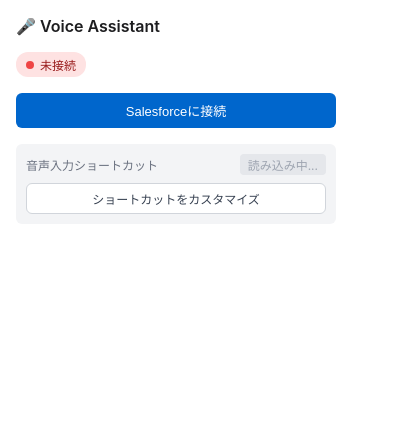
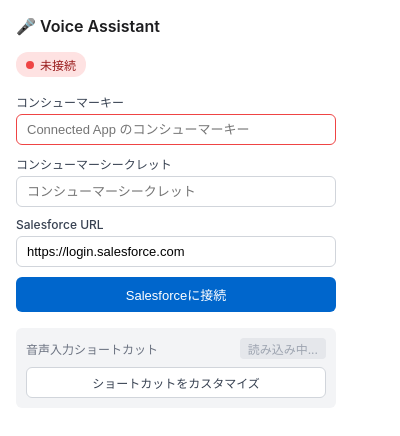
Before and after one commit to iwasatat0107/voiceforce, a browser extension: page popup.html in a window 400 px wide. Both pictures are taken after a click on the button "Salesforceに接続". Drawn offline with Linux system fonts and the light colour scheme.

Commit message:
fix(popup): コンシューマーキー・シークレット入力欄を復元

```diff
--- a/popup.html
+++ b/popup.html
@@ -59,6 +59,32 @@
 
     .section {
       margin-top: 16px;
+    }
+
+    label {
+      display: block;
+      font-size: 12px;
+      font-weight: 500;
+      color: #374151;
+      margin-bottom: 4px;
+    }
+
+    input[type="text"],
+    input[type="password"] {
+      width: 100%;
+      padding: 7px 10px;
+      border: 1px solid #d1d5db;
+      border-radius: 6px;
+      font-size: 13px;
+      box-sizing: border-box;
+      margin-bottom: 10px;
+      outline: none;
+      transition: border-color 0.15s;
+    }
+
+    input[type="text"]:focus,
+    input[type="password"]:focus {
+      border-color: #0066cc;
     }
 
     button {
@@ -143,9 +169,21 @@
     <div id="instance-url" class="instance-url" style="display:none;"></div>
   </div>
 
-  <div class="section">
+  <div id="connect-form" class="section">
+    <label for="client-id-input">コンシューマーキー</label>
+    <input type="text" id="client-id-input" placeholder="Connected App のコンシューマーキー">
+
+    <label for="client-secret-input">コンシューマーシークレット</label>
+    <input type="password" id="client-secret-input" placeholder="コンシューマーシークレット">
+
+    <label for="instance-url-input">Salesforce URL</label>
+    <input type="text" id="instance-url-input" value="https://login.salesforce.com" placeholder="https://login.salesforce.com">
+
     <button id="connect-btn" class="btn-primary">Salesforceに接続</button>
-    <button id="disconnect-btn" class="btn-danger" style="display:none;">接続を解除</button>
+  </div>
+
+  <div id="disconnect-section" class="section" style="display:none;">
+    <button id="disconnect-btn" class="btn-danger">接続を解除</button>
   </div>
 
   <div class="shortcut-section">
--- a/popup.js
+++ b/popup.js
@@ -3,27 +3,32 @@
 const statusBadge = document.getElementById('status-badge');
 const statusText = document.getElementById('status-text');
 const instanceUrlEl = document.getElementById('instance-url');
+const connectForm = document.getElementById('connect-form');
+const disconnectSection = document.getElementById('disconnect-section');
 const connectBtn = document.getElementById('connect-btn');
 const disconnectBtn = document.getElementById('disconnect-btn');
+const clientIdInput = document.getElementById('client-id-input');
+const clientSecretInput = document.getElementById('client-secret-input');
+const instanceUrlInput = document.getElementById('instance-url-input');
 
-async function updateUI(isConnected, instanceUrl) {
+function updateUI(isConnected, instanceUrl) {
   if (isConnected) {
     statusBadge.className = 'status-badge connected';
     statusText.textContent = '接続済み';
     instanceUrlEl.textContent = instanceUrl || '';
     instanceUrlEl.style.display = instanceUrl ? 'block' : 'none';
-    connectBtn.style.display = 'none';
-    disconnectBtn.style.display = 'block';
+    connectForm.style.display = 'none';
+    disconnectSection.style.display = 'block';
   } else {
     statusBadge.className = 'status-badge disconnected';
     statusText.textContent = '未接続';
     instanceUrlEl.style.display = 'none';
-    connectBtn.style.display = 'block';
-    disconnectBtn.style.display = 'none';
+    connectForm.style.display = 'block';
+    disconnectSection.style.display = 'none';
   }
 }
 
-async function loadStatus() {
+function loadStatus() {
   chrome.storage.local.get(['instance_url'], (result) => {
     const isConnected = !!result.instance_url;
     updateUI(isConnected, result.instance_url);
@@ -31,7 +36,29 @@ async function loadStatus() {
 }
 
 connectBtn.addEventListener('click', () => {
-  chrome.runtime.sendMessage({ type: 'CONNECT_SALESFORCE' });
+  const clientId = clientIdInput.value.trim();
+  const clientSecret = clientSecretInput.value.trim();
+  const instanceUrl = instanceUrlInput.value.trim() || 'https://login.salesforce.com';
+
+  // バリデーション
+  if (!clientId) {
+    clientIdInput.style.borderColor = 'rgb(239, 68, 68)';
+    clientIdInput.focus();
+    return;
+  }
+  clientIdInput.style.borderColor = '';
+
+  chrome.runtime.sendMessage(
+    { type: 'CONNECT_SALESFORCE', clientId, clientSecret, instanceUrl },
+    (response) => {
+      if (response && response.success) {
+        loadStatus();
+      } else {
+        const err = response && response.error ? response.error : '接続に失敗しました';
+        statusText.textContent = `エラー: ${err}`;
+      }
+    }
+  );
 });
 
 disconnectBtn.addEventListener('click', () => {
```
